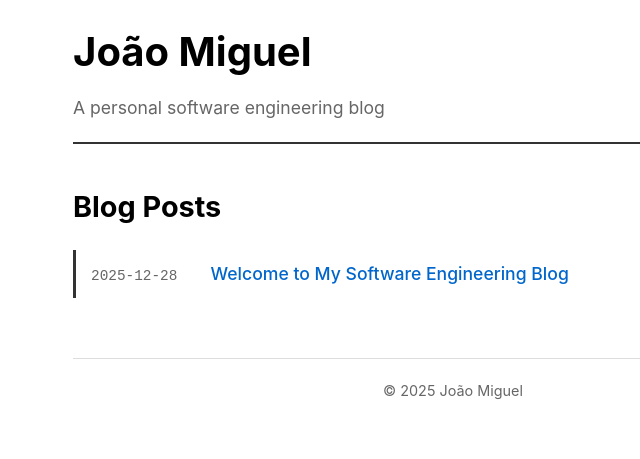
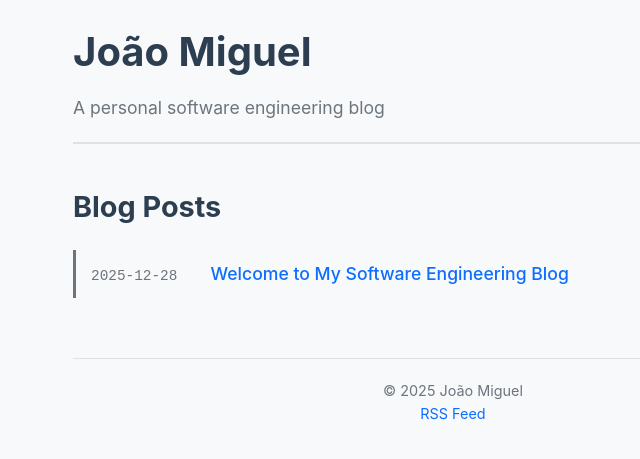
Before and after one commit to Sapientia-PT/Sapientia-PT.github.io, a Jekyll site: the page built from index.html, in a window 1280 px wide. Shown: the top 459 px of the page, without its empty margins (187-827 px from the left). Built offline with Jekyll 4.4.1, drawn with Linux system fonts in a browser that asks for light colours.

Commit message:
Improve color scheme and add RSS feed and sitemap support
Co-authored-by: Sapientia-PT <48256668+Sapientia-PT@users.noreply.github.com>

```diff
--- a/_config.yml
+++ b/_config.yml
@@ -6,6 +6,11 @@ baseurl: ""
 # Build settings
 markdown: kramdown
 permalink: /:year/:month/:day/:title/
+
+# Plugins
+plugins:
+  - jekyll-feed
+  - jekyll-sitemap
 
 # Collections
 collections:
--- a/_layouts/default.html
+++ b/_layouts/default.html
@@ -5,6 +5,7 @@
     <meta name="viewport" content="width=device-width, initial-scale=1.0">
     <title>{{ page.title }} - {{ site.title }}</title>
     <link rel="stylesheet" href="/assets/css/style.css">
+    <link rel="alternate" type="application/rss+xml" title="{{ site.title }}" href="{{ "/feed.xml" | prepend: site.baseurl | prepend: site.url }}">
 </head>
 <body>
     <header>
@@ -18,6 +19,7 @@
 
     <footer>
         <p>&copy; {{ site.time | date: '%Y' }} {{ site.title }}</p>
+        <p><a href="{{ "/feed.xml" | prepend: site.baseurl | prepend: site.url }}">RSS Feed</a></p>
     </footer>
 </body>
 </html>
--- a/assets/css/style.css
+++ b/assets/css/style.css
@@ -8,8 +8,8 @@
 body {
     font-family: -apple-system, BlinkMacSystemFont, "Segoe UI", Roboto, "Helvetica Neue", Arial, sans-serif;
     line-height: 1.6;
-    color: #333;
-    background-color: #fff;
+    color: #2c3e50;
+    background-color: #f8f9fa;
     padding: 20px;
     max-width: 800px;
     margin: 0 auto;
@@ -17,7 +17,7 @@ body {
 
 /* Header styles */
 header {
-    border-bottom: 2px solid #333;
+    border-bottom: 2px solid #dee2e6;
     padding-bottom: 20px;
     margin-bottom: 40px;
 }
@@ -25,12 +25,12 @@ header {
 header h1 {
     font-size: 2.5rem;
     margin-bottom: 10px;
-    color: #000;
+    color: #2c3e50;
 }
 
 header p {
     font-size: 1.1rem;
-    color: #666;
+    color: #6c757d;
 }
 
 /* Main content */
@@ -41,7 +41,7 @@ main {
 main h2 {
     font-size: 1.8rem;
     margin-bottom: 20px;
-    color: #000;
+    color: #2c3e50;
 }
 
 /* Post list styles */
@@ -52,7 +52,7 @@ main h2 {
 .post-list li {
     margin-bottom: 15px;
     padding: 10px;
-    border-left: 3px solid #333;
+    border-left: 3px solid #6c757d;
     padding-left: 15px;
 }
 
@@ -60,13 +60,13 @@ main h2 {
     display: inline-block;
     font-family: "Courier New", Courier, monospace;
     font-size: 0.9rem;
-    color: #666;
+    color: #6c757d;
     margin-right: 15px;
     min-width: 100px;
 }
 
 .post-list a {
-    color: #0066cc;
+    color: #0d6efd;
     text-decoration: none;
     font-size: 1.1rem;
     font-weight: 500;
@@ -78,11 +78,20 @@ main h2 {
 
 /* Footer styles */
 footer {
-    border-top: 1px solid #ddd;
+    border-top: 1px solid #dee2e6;
     padding-top: 20px;
     text-align: center;
-    color: #666;
+    color: #6c757d;
     font-size: 0.9rem;
+}
+
+footer a {
+    color: #0d6efd;
+    text-decoration: none;
+}
+
+footer a:hover {
+    text-decoration: underline;
 }
 
 /* Post content styles */
@@ -93,14 +102,14 @@ article {
 article h1 {
     font-size: 2rem;
     margin-bottom: 10px;
-    color: #000;
+    color: #2c3e50;
 }
 
 article h2 {
     font-size: 1.5rem;
     margin-top: 30px;
     margin-bottom: 15px;
-    color: #000;
+    color: #2c3e50;
 }
 
 article p {
@@ -117,15 +126,16 @@ article li {
 }
 
 article code {
-    background-color: #f4f4f4;
+    background-color: #e9ecef;
     padding: 2px 5px;
     border-radius: 3px;
     font-family: "Courier New", Courier, monospace;
     font-size: 0.9em;
+    color: #495057;
 }
 
 article pre {
-    background-color: #f4f4f4;
+    background-color: #e9ecef;
     padding: 15px;
     border-radius: 5px;
     overflow-x: auto;
@@ -141,7 +151,7 @@ article pre code {
 .post-meta {
     font-family: "Courier New", Courier, monospace;
     font-size: 0.9rem;
-    color: #666;
+    color: #6c757d;
     margin-bottom: 20px;
 }
 
```
Also changed, not shown: feed.xml (added, +30 -0 lines).
